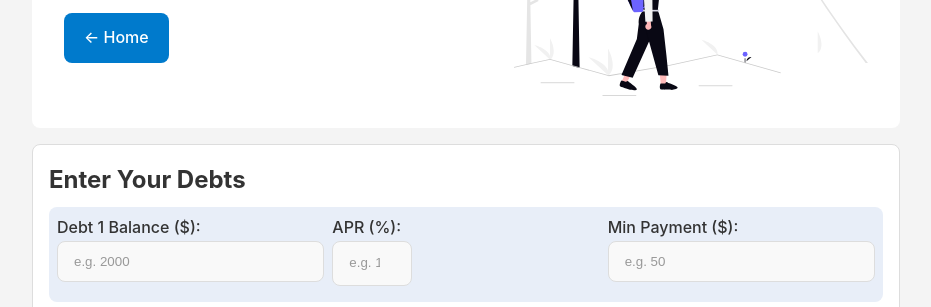
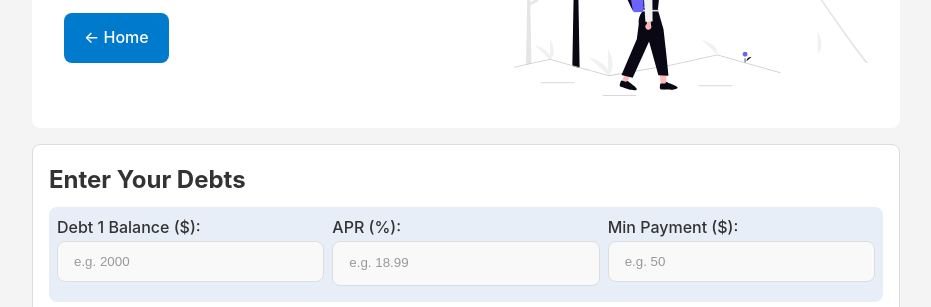
Before and after one commit to blickz55/clearcalc, a website with bundled scripts: page calculators/debt-avalanche.html in a window 1280 px wide. Shown: the part 429-736 px from the top of the page, without its empty margins (174-1105 px from the left). Built offline with nearby package versions, Linux system fonts and the light colour scheme.

Commit message:
Fix Avalanche APR field height to match other inputs

```diff
--- a/css/avalanche.css
+++ b/css/avalanche.css
@@ -76,3 +76,14 @@
     /* override any previous height tweaks */
     height: auto !important;
   }
+  /* —— Force APR field to match the height of the other inputs —— */
+#avalancheContainer .debt-entry input[name="apr"] {
+    /* same generous padding as the other fields */
+    padding: 0.75rem 1rem !important;
+    /* same line height */
+    line-height: 1.4 !important;
+    /* remove any width cap so it fills its grid cell like the others */
+    max-width: none !important;
+    /* clear any fixed height */
+    height: auto !important;
+  }
```
